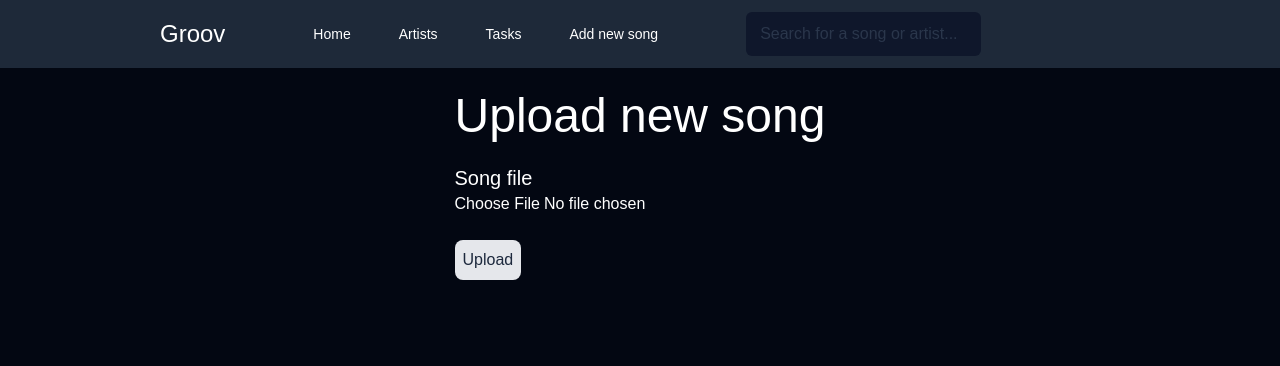
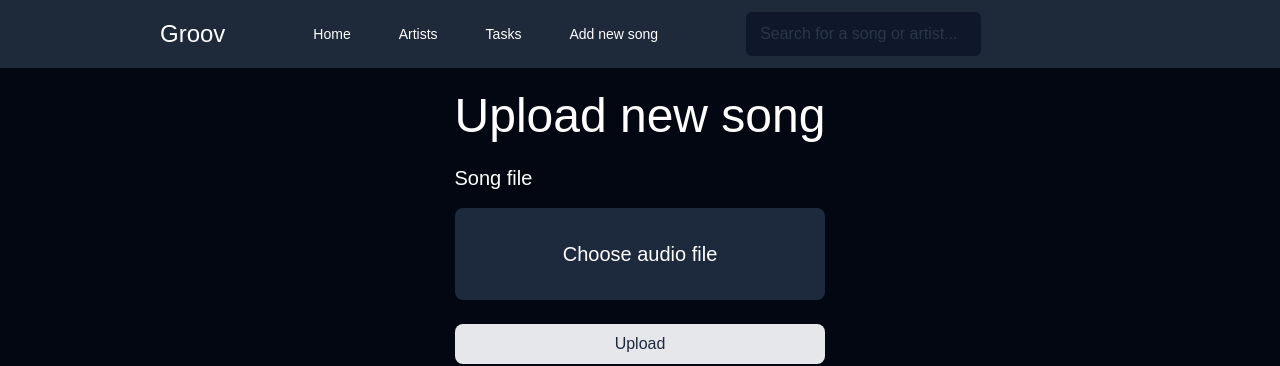
Before and after one commit to BrunoVieira003/groov-web, a SvelteKit app: page /upload in a window 1280 px wide. Shown: the top 366 px of the page. Built offline with nearby package versions, Linux system fonts and the light colour scheme; no server answers.

Commit message:
feat: create custom upload button component

```diff
--- /dev/null
+++ b/src/lib/components/forms/upload-button.svelte
@@ -0,0 +1,64 @@
+<script lang="ts">
+    import type { HTMLInputAttributes } from "svelte/elements";
+
+    interface Props extends Omit<HTMLInputAttributes, 'type' | 'size'>{
+        placeholder?: string
+        size?: 'normal' | 'big'
+    }
+
+    let {value = $bindable(), placeholder, size = 'normal',  ...rest}: Props = $props()
+    let filename = $derived(() => {
+        if(value){
+            const newValue = String(value)
+            return newValue.split('\\').pop()
+        }
+
+        return ''
+    })
+
+    let fileInput: HTMLInputElement
+    let button: HTMLButtonElement
+</script>
+
+<div class={rest.class}>
+    <input
+    type="file"
+    multiple={false}
+    class="hidden"
+    bind:this={fileInput}
+    bind:value
+    {...rest}
+    >
+
+    <button
+    bind:this={button}
+    onclick={() => fileInput?.click()}
+    type="button"
+    class='bg-slate-800 rounded-lg cursor-pointer text-xl w-full'
+    class:big={size === 'big'}
+    class:normal={size === 'normal'}
+    class:filled={value}
+    >
+    {#if value && typeof value === 'string'}
+        {filename()}
+    {:else}
+        {placeholder || 'Upload'}
+    {/if}
+    </button>
+
+
+</div>
+
+<style>
+    .big{
+        padding: 2rem;
+    }
+
+    .normal{
+        padding: 0.5rem;
+    }
+
+    .filled{
+        background-color: #0f172b;
+    }
+</style>
--- a/src/routes/upload/+page.svelte
+++ b/src/routes/upload/+page.svelte
@@ -3,6 +3,7 @@
     import type { SubmitFunction } from "@sveltejs/kit";
     import type { PageProps } from "./$types";
     import toast from "svelte-hot-french-toast";
+    import UploadButton from "$lib/components/forms/upload-button.svelte";
 
     const handleSubmit: SubmitFunction = () => {
         return async ({result, update}) => {
@@ -20,10 +21,10 @@
 <div class="w-fit mx-auto">
     <h1 class="page-title">Upload new song</h1>
     <form method="post" class="space-y-6" enctype="multipart/form-data" use:enhance={handleSubmit}>
-        <div class="flex flex-col">
+        <div class="flex flex-col gap-4 w-full">
             <label for="file" class="text-xl">Song file</label>
-            <input type="file" name="file" id="file" accept=".mp3">
+            <UploadButton name='file' id='file' accept='.mp3' placeholder='Choose audio file' size='big'/>
         </div>
-        <input type="submit" value="Upload" class="cursor-pointer bg-gray-200 p-2 rounded-lg text-slate-800">
+        <input type="submit" value="Upload" class="cursor-pointer bg-gray-200 p-2 w-full rounded-lg text-slate-800">
     </form>
 </div>
```
